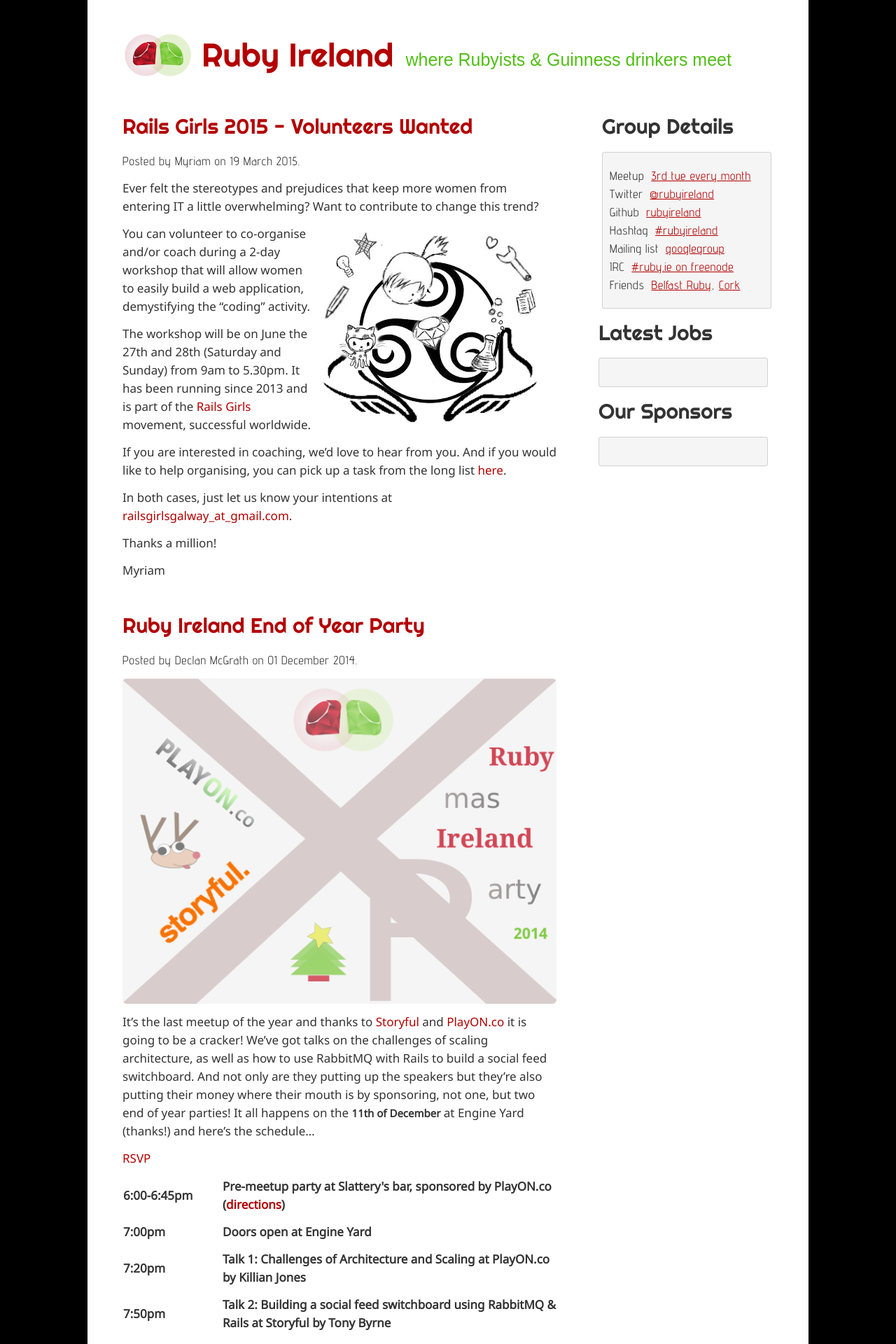
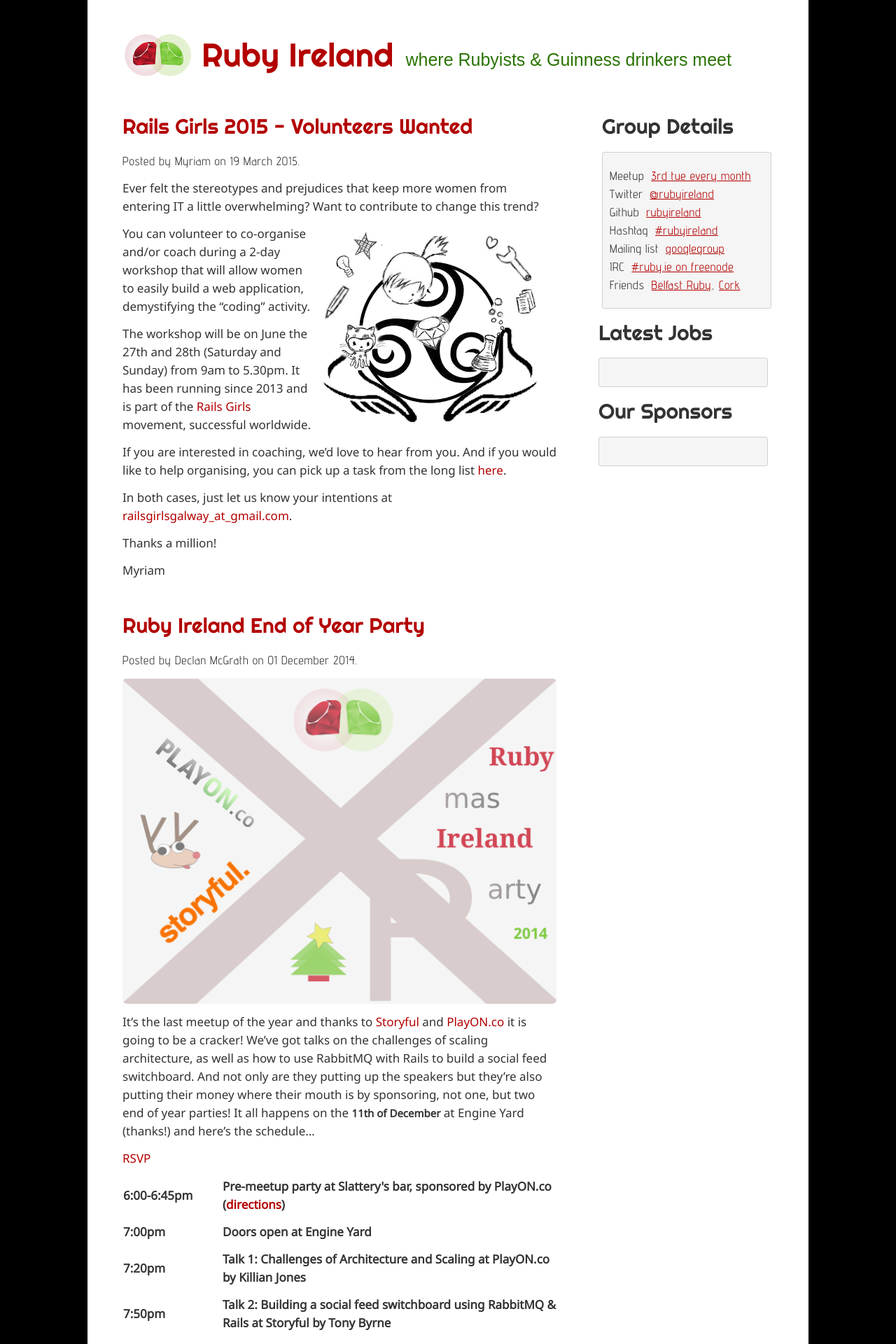
Before and after one commit to rubyireland/rubyireland.github.com, a Jekyll site: the page built from index.html, in a window 1280 px wide. Shown: the top 1920 px of the page at 70% size. Built offline with Jekyll 4.4.1, drawn with Linux system fonts in a browser that asks for light colours; some web fonts are replaced.

Commit message:
Colour tweaks to subheader line.

```diff
--- a/css/main.css
+++ b/css/main.css
@@ -80,7 +80,7 @@ a {
 
 .subheader-styled {
   font-size: 25px;
-  color: #50BE15;
+  color: #2A7303;
   font-family: 'Cabin Sketch', sans-serif;
   font-weight: 400;
   margin-left: 5px;
```
